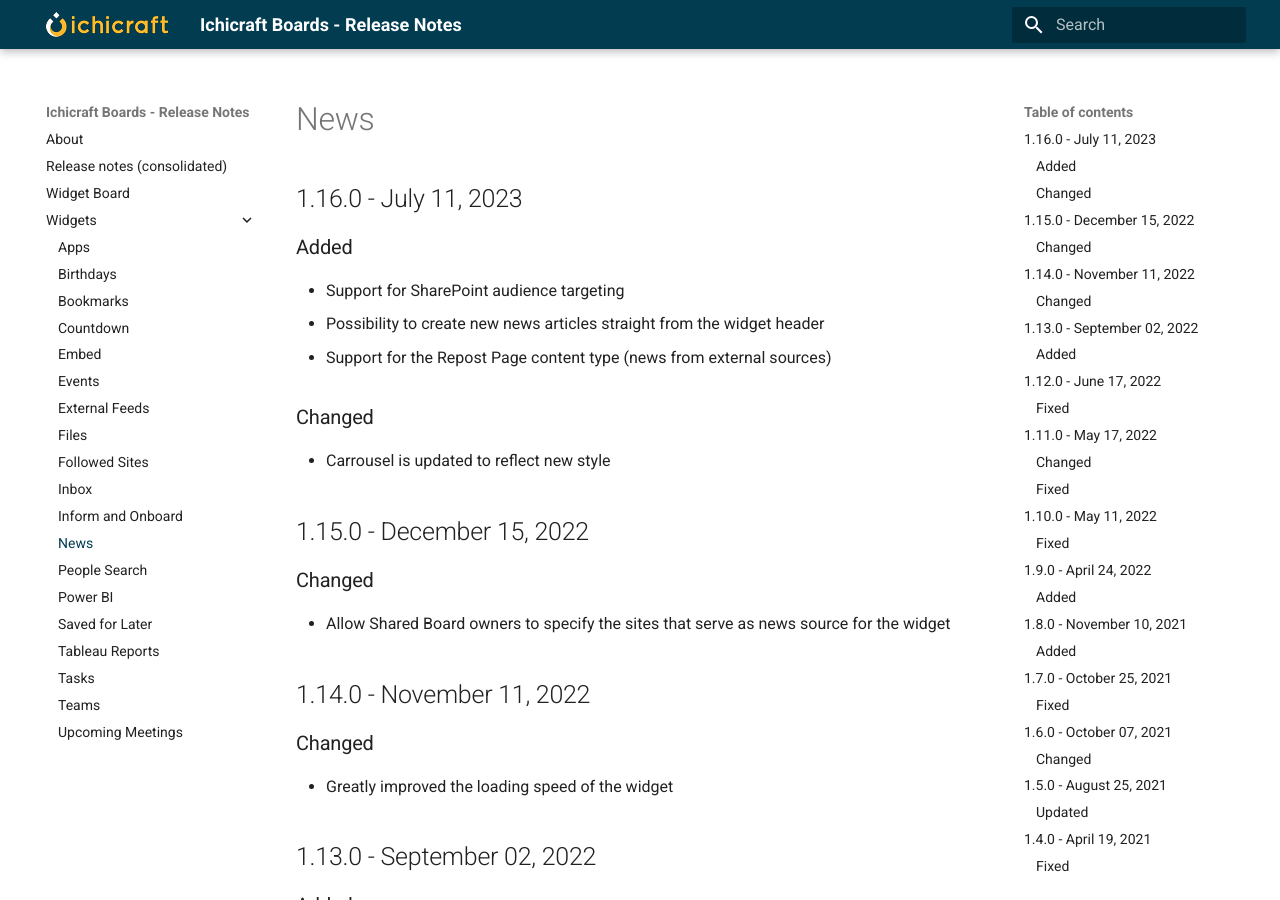
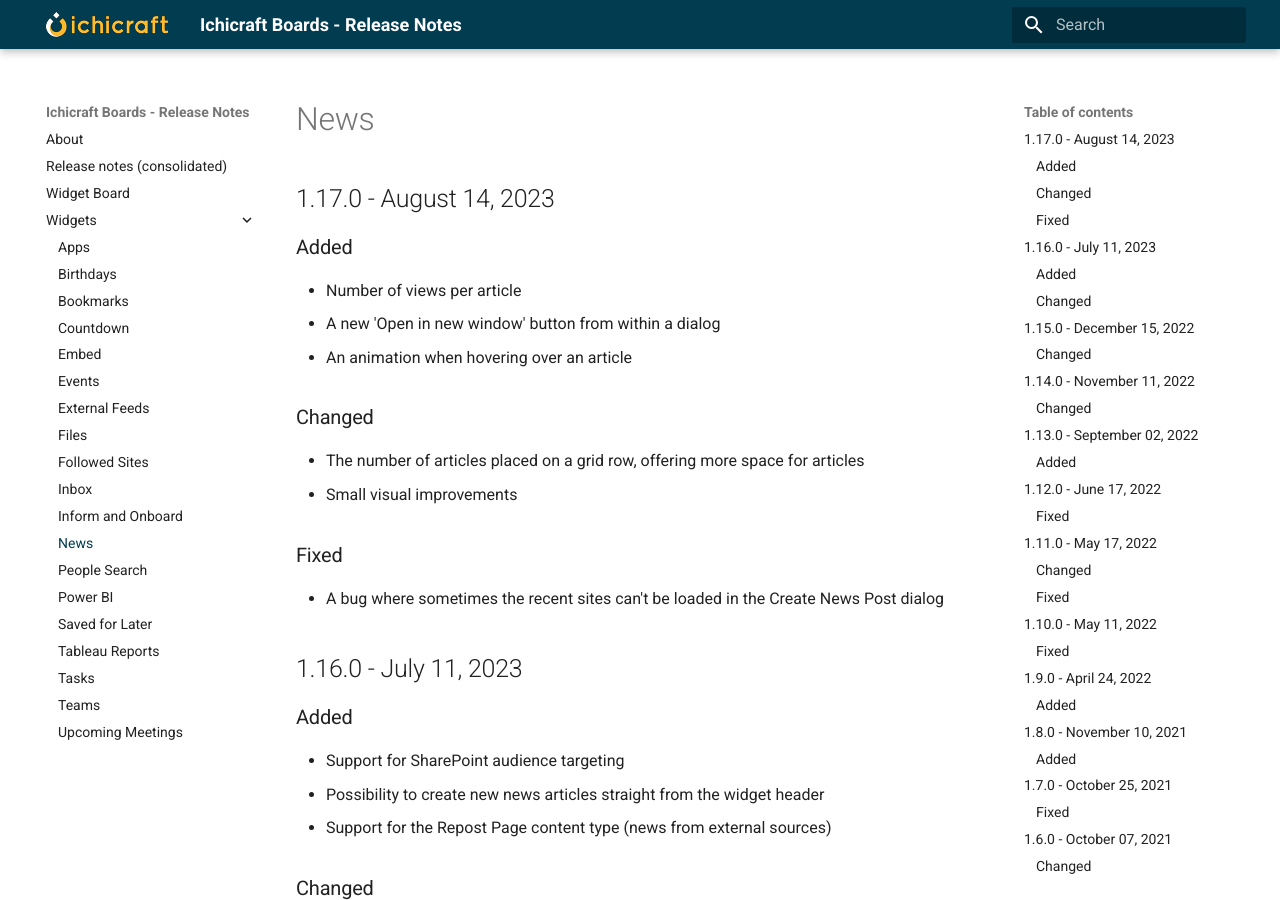
Before and after one commit to ichicraft/widgets-docs, an MkDocs documentation site: the page built from docs/Widgets/News.md, in a window 1280 px wide and 900 px high. Built offline with MkDocs 1.6.1 and Material for MkDocs 9.7.7, drawn with Linux system fonts in a browser that asks for light colours.

```diff
--- a/docs/Widgets/News.md
+++ b/docs/Widgets/News.md
@@ -1,3 +1,17 @@
+## 1.17.0 - August 14, 2023
+
+### Added
+- Number of views per article
+- A new &#x27;Open in new window&#x27; button from within a dialog
+- An animation when hovering over an article
+
+### Changed
+- The number of articles placed on a grid row, offering more space for articles
+- Small visual improvements
+
+### Fixed
+- A bug where sometimes the recent sites can&#x27;t be loaded in the Create News Post dialog
+
 ## 1.16.0 - July 11, 2023
 
 ### Added
```
Also changed, not shown: docs/Release-notes-(consolidated).md (+14 -0 lines).
